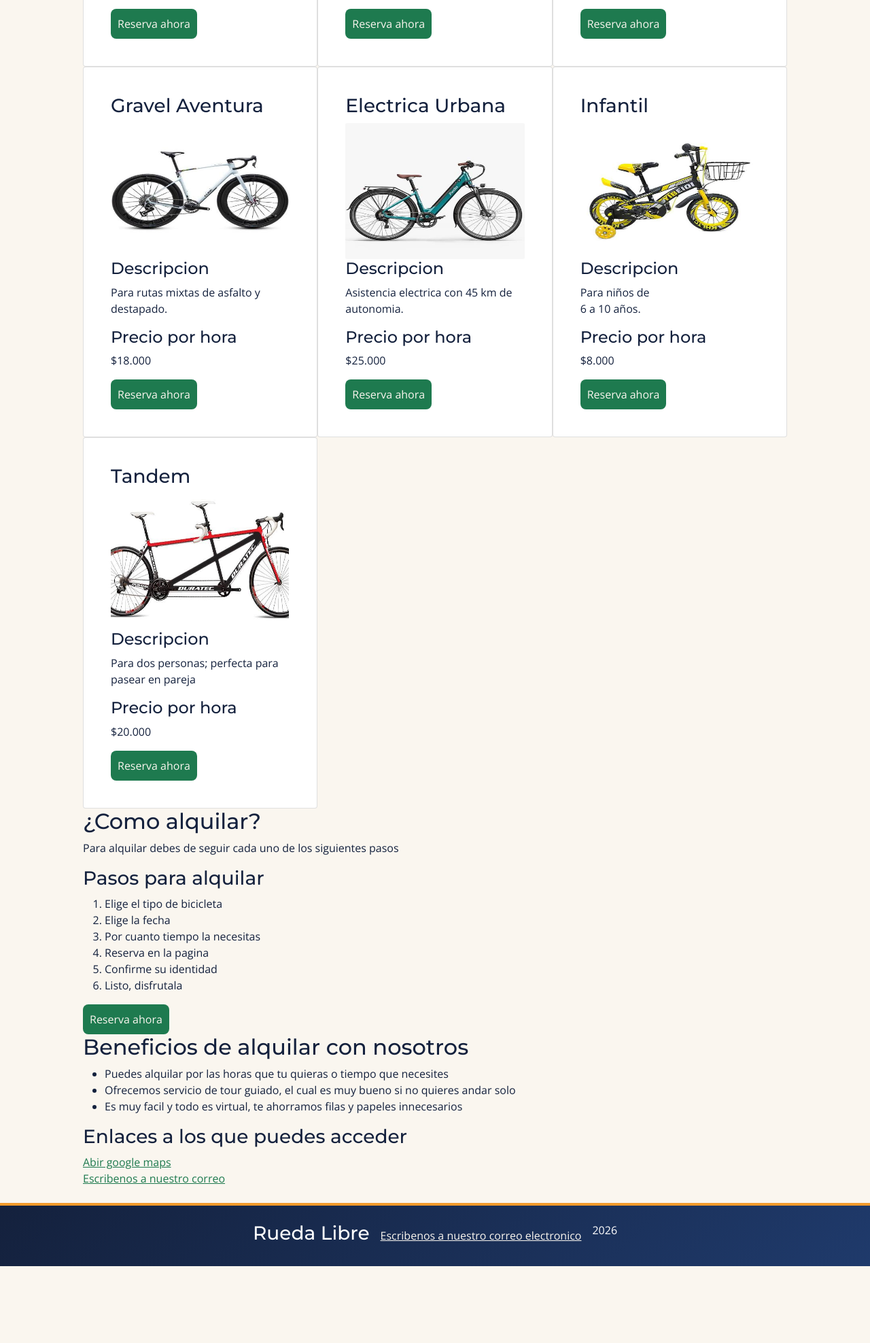
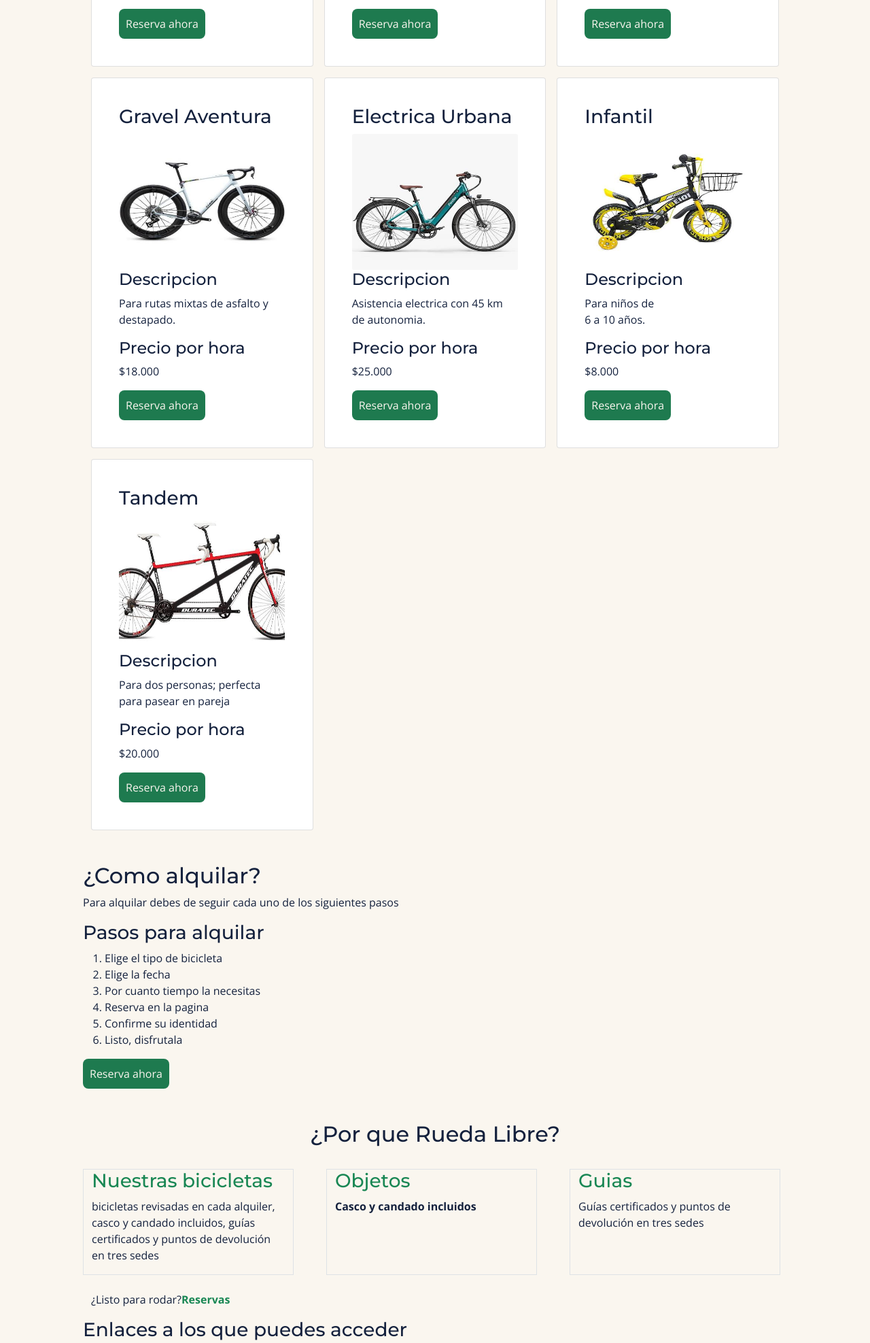
Before and after one commit to JuanmZapata210/Rueda_libre, a plain HTML site: page index.html in a window 1280 px wide. Shown: the part 2449-4424 px from the top of the page at 68% size. Before the commit the page ends 4311 px from the top, so only its background shows below. Drawn offline with nearby package versions, Linux system fonts and the light colour scheme.

Commit message:
Actualizacion imagenes

```diff
--- a/index.html
+++ b/index.html
@@ -115,10 +115,11 @@
 
             <p><a href="pages/tarifas.html">Accede a nuestras tarifas</a></p>
         </section>
-        <section class="container">
+        <section class="container mb-5">
             <h2>Nuestra flota</h2>
-            <div class="row">
-                <article class="card p-4 col-12 col-sm-6 col-lg-4">
+            <div class="row g-3">
+                <div class="col-12 col-sm-6 col-lg-4">
+                    <article class="card p-4 h-100">
                         <div class="card-body">
                             <h3>Urbana Clasica</h3>
                             <img class="card-img" src="img/bicicleta-clasica.png" alt="Bicicleta urbana clásica">
@@ -129,7 +130,10 @@
                             <a class="boton-accion" href="pages/reservas.html">Reserva ahora</a>
                         </div>
                     </article>
-                <article class="card p-4 col-12 col-sm-6 col-lg-4">
+                </div>
+
+                <div class="col-12 col-sm-6 col-lg-4">
+                    <article class="card p-4 h-100">
                         <div class="card-body">
                             <h3>Urbana Plegable</h3>
                             <img class="card-img" src="img/bicicleta-pegable.jpg" alt="Bicicleta urbana plegable">
@@ -139,9 +143,11 @@
                             <p>$12.000</p>
                             <a class="boton-accion" href="pages/reservas.html">Reserva ahora</a>
                         </div>
+                    </article>
+                </div>
 
-                </article>
-                <article class="card p-4 col-12 col-sm-6 col-lg-4">
+                <div class="col-12 col-sm-6 col-lg-4">
+                    <article class="card p-4 h-100">
                         <div class="card-body">
                             <h3>Montaña Trail</h3>
                             <img class="card-img" src="img/montaña-trail.jpg" alt="Bicicleta de montaña Trail">
@@ -150,11 +156,12 @@
                             <h4>Precio por hora</h4>
                             <p>$15.000</p>
                             <a class="boton-accion" href="pages/reservas.html">Reserva ahora</a>
-
+                        </div>
+                    </article>
                 </div>
 
-                </article>
-                <article class="card p-4 col-12 col-sm-6 col-lg-4">
+                <div class="col-12 col-sm-6 col-lg-4">
+                    <article class="card p-4 h-100">
                         <div class="card-body">
                             <h3>Gravel Aventura</h3>
                             <img class="card-img" src="img/gravel-aventura.jpg" alt="Bicicleta gravel Aventura">
@@ -163,12 +170,12 @@
                             <h4>Precio por hora</h4>
                             <p>$18.000</p>
                             <a class="boton-accion" href="pages/reservas.html">Reserva ahora</a>
-
+                        </div>
+                    </article>
                 </div>
 
-                </article>
-
-                <article class="card p-4 col-12 col-sm-6 col-lg-4">
+                <div class="col-12 col-sm-6 col-lg-4">
+                    <article class="card p-4 h-100">
                         <div class="card-body">
                             <h3>Electrica Urbana</h3>
                             <img class="card-img" src="img/electrica-urbana.jpg" alt="Bicicleta eléctrica urbana">
@@ -179,8 +186,10 @@
                             <a class="boton-accion" href="pages/reservas.html">Reserva ahora</a>
                         </div>
                     </article>
+                </div>
 
-                <article class="card p-4 col-12 col-sm-6 col-lg-4">
+                <div class="col-12 col-sm-6 col-lg-4">
+                    <article class="card p-4 h-100">
                         <div class="card-body">
                             <h3>Infantil</h3>
                             <img class="card-img" src="img/infantil.jpg" alt="Bicicleta infantil">
@@ -191,10 +200,13 @@
                             <a class="boton-accion" href="pages/reservas.html">Reserva ahora</a>
                         </div>
                     </article>
-                <article class="card p-4 col-12 col-sm-6 col-lg-4">
+                </div>
+
+                <div class="col-12 col-sm-6 col-lg-4">
+                    <article class="card p-4 h-100">
                         <div class="card-body">
                             <h3>Tandem</h3>
-                        <img class="card-img" src="img/tandem.png" alt="Bicicleta infantil">
+                            <img class="card-img" src="img/tandem.png" alt="Bicicleta tándem">
                             <h4>Descripcion</h4>
                             <p>Para dos personas; perfecta para pasear en pareja</p>
                             <h4>Precio por hora</h4>
@@ -202,10 +214,8 @@
                             <a class="boton-accion" href="pages/reservas.html">Reserva ahora</a>
                         </div>
                     </article>
-
                 </div>
-
-
+            </div>
         </section>
 
         <section>
@@ -223,13 +233,33 @@
             <a class="boton-accion" href="pages/reservas.html">Reserva ahora</a>
         </section>
 
-        <section>
-            <h2>Beneficios de alquilar con nosotros</h2>
-            <ul>
-                <li>Puedes alquilar por las horas que tu quieras o tiempo que necesites</li>
-                <li>Ofrecemos servicio de tour guiado, el cual es muy bueno si no quieres andar solo</li>
-                <li>Es muy facil y todo es virtual, te ahorramos filas y papeles innecesarios</li>
-            </ul>
+        <section class="container mt-5">
+            <h2 class="text-center">¿Por que Rueda Libre?</h2>
+            <div class="row g-4 py-4 gap-5">
+                <div class="col-lg-4 border" style="width: 310px;">
+                    <h3 class="text-success">Nuestras bicicletas</h3>
+                    <p>bicicletas revisadas en cada alquiler, casco y candado incluidos, guías certificados y puntos de
+                        devolución en tres sedes</p>
+                </div>
+                <div class="col-lg-4 border" style="width: 310px;">
+                    <h3 class="text-success">Objetos</h3>
+                    <p class="fw-bold">Casco y candado incluidos</p>
+                </div>
+                <div class="col-lg-4 border" style="width: 310px;">
+                    <h3 class="text-success">Guias</h3>
+                    <p>Guías certificados y puntos de devolución en tres sedes</p>
+                </div>
+
+            </div>
+        </section>
+        <section class="container d-md-flex">
+            <div class="row ">
+                <p>¿Listo para rodar?</p>
+            </div>
+            <div>
+                <a class="fw-bold text-success text-decoration-none " href="">Reservas</a>
+            </div>
+
         </section>
         <aside>
             <h3>Enlaces a los que puedes acceder</h3>
@@ -239,11 +269,10 @@
     </main>
 
 
-
     <footer>
-        <h3>Rueda Libre</h3>
+        <h4>Rueda Libre</h4>
         <a href="mailto:correo.hola@ruedalibre.example">Escribenos a nuestro correo electronico</a>
-        <p>2026</p>
+        <p><strong>2026</strong></p>
     </footer>
 </body>
 
```
Also changed, not shown: pages/reservas.html (+1 -1 lines). Lines whose indentation alone changed are shown as unchanged.
